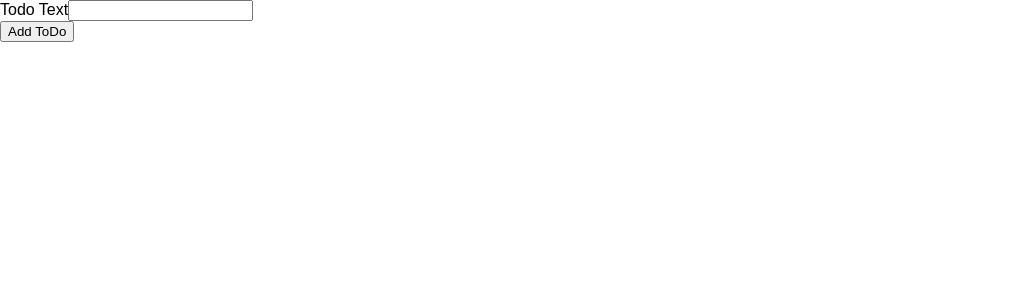
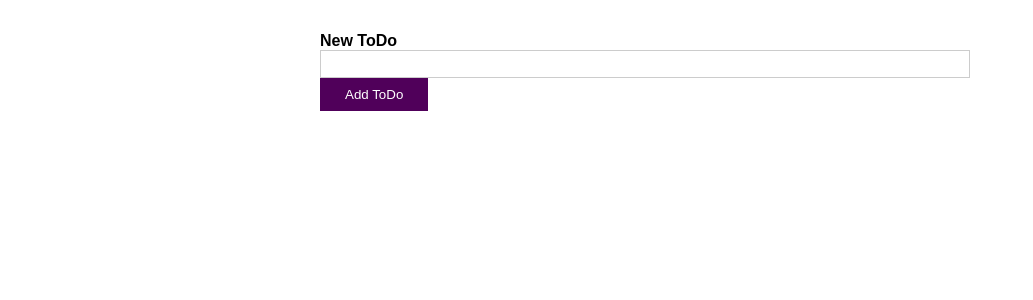
Before and after one commit to eatornquist/react-typescript, a React (Create React App) app: page / in a window 1280 px wide. Shown: the top 300 px of the page, without its empty margins (0-1033 px from the left). Built offline with nearby package versions, Linux system fonts and the light colour scheme.

Commit message:
Adding styling.

```diff
--- /dev/null
+++ b/src/NewTodo.css
@@ -0,0 +1,47 @@
+form {
+  width: 90%;
+  max-width: 40rem;
+  margin: 2rem auto;
+}
+
+.form-control {
+  margin-bottom: 1rem;
+}
+
+label, input {
+  display: block;
+  width: 100%;
+}
+
+label {
+  font-weight: bold;
+}
+
+input {
+  font: inherit;
+  border: 1px solid #ccc;
+  padding: 0.25rem;
+}
+
+input:focus {
+  outline: none;
+  border-color: #50005a;
+}
+
+button {
+  background: #50005a;
+  border: 1px solid #50005a;
+  color: white;
+  padding: 0.5rem 1.5rem;
+  cursor: pointer;
+}
+
+button:focus {
+  outline: none;
+}
+
+button:hover,
+button:active {
+  background: #6a0a77;
+  border-color: #6a0a77;
+}
--- /dev/null
+++ b/src/TodoList.css
@@ -0,0 +1,17 @@
+ul {
+  list-style: none;
+  width: 90%;
+  max-width: 40rem;
+  margin: 2rem auto;
+  padding: 0;
+}
+
+li {
+  margin: 1rem 0;
+  padding: 1rem;
+  box-shadow: 0 2px 8px rgba(0, 0, 0, 0.26);
+  border-radius: 6px;
+  display: flex;
+  justify-content: space-between;
+  align-items: center;
+}
--- a/src/components/NewTodo.tsx
+++ b/src/components/NewTodo.tsx
@@ -1,4 +1,5 @@
 import React, { useRef } from 'react'
+import '../NewTodo.css'
 
 type NewTodoProps = {
   onAddTodo: (todoText: string) => void
@@ -17,7 +18,7 @@
   return (
     <form onSubmit={handleSubmit}>
       <div>
-        <label htmlFor="todo-text">Todo Text</label>
+        <label htmlFor="todo-text">New ToDo</label>
         <input type="text" id="todo-text" ref={textInputRef} />
       </div>
       <button type="submit">Add ToDo</button>
--- a/src/components/TodoList.tsx
+++ b/src/components/TodoList.tsx
@@ -1,4 +1,5 @@
 import React from 'react'
+import '../TodoList.css'
 
 // function TodoList() {
 //   return <ul></ul>
```
